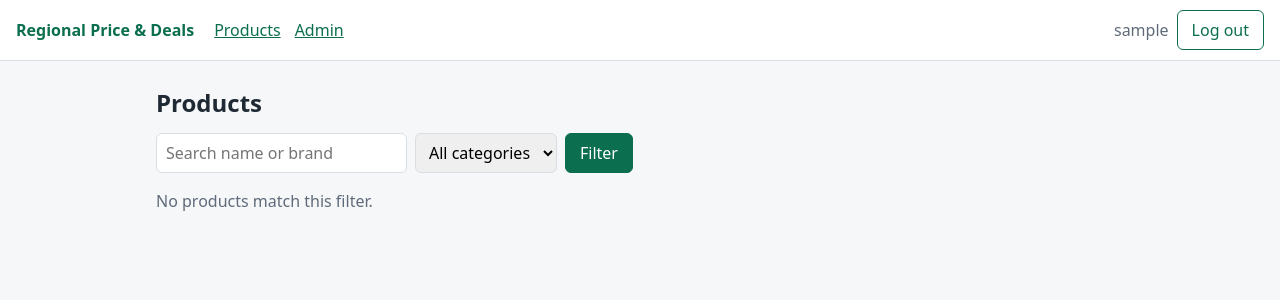
After one commit to asico14/CS-project-regional-price, a Django app: page /products/ in a window 1280 px wide. The commit adds this page. Shown: the top 300 px of the page. Run offline with Django 5.2, Linux system fonts and the light colour scheme; the visitor is signed in with stand-in values (Sample User, id 1); data that the repository does not hold is empty.

Commit message:
Add product list page with search and category filter
Staff-only list of products, searchable by name or brand, filterable
by category, 25 per page with filters kept across pages.

```diff
--- /dev/null
+++ b/web/catalog/urls.py
@@ -0,0 +1,7 @@
+from django.urls import path
+
+from . import views
+
+urlpatterns = [
+    path("products/", views.ProductListView.as_view(), name="product_list"),
+]
--- a/web/catalog/views.py
+++ b/web/catalog/views.py
@@ -1,3 +1,38 @@
-from django.shortcuts import render
+from django.db.models import Q
+from django.views.generic import ListView
 
-# Create your views here.
+from core.access import StaffRequiredMixin
+
+from .models import Category, Product
+
+
+class ProductListView(StaffRequiredMixin, ListView):
+    """Product list with a text search and a category filter."""
+
+    model = Product
+    template_name = "catalog/product_list.html"
+    context_object_name = "products"
+    paginate_by = 25
+
+    def get_queryset(self):
+        products = Product.objects.select_related("category")
+        self.query = self.request.GET.get("q", "").strip()
+        self.category_id = self.request.GET.get("category", "")
+        if self.query:
+            products = products.filter(
+                Q(name__icontains=self.query) | Q(brand__icontains=self.query)
+            )
+        if self.category_id.isdigit():
+            products = products.filter(category_id=self.category_id)
+        return products
+
+    def get_context_data(self, **kwargs):
+        context = super().get_context_data(**kwargs)
+        context["query"] = self.query
+        context["category_id"] = self.category_id
+        context["categories"] = Category.objects.all()
+        # Keep the filters when moving between pages.
+        params = self.request.GET.copy()
+        params.pop("page", None)
+        context["filter_query"] = params.urlencode()
+        return context
--- a/web/config/urls.py
+++ b/web/config/urls.py
@@ -21,4 +21,5 @@ from django.urls import include, path
 urlpatterns = [
     path("admin/", admin.site.urls),
     path("", include("core.urls")),
+    path("", include("catalog.urls")),
 ]
--- a/web/templates/base.html
+++ b/web/templates/base.html
@@ -11,7 +11,8 @@
     <a class="brand" href="{% url 'index' %}">Regional Price &amp; Deals</a>
     {% if user.is_authenticated %}
     <nav>
-      {% block nav %}{% endblock %}
+      <a href="{% url 'product_list' %}">Products</a>
+      <a href="{% url 'admin:index' %}">Admin</a>
     </nav>
     <form class="logout" method="post" action="{% url 'logout' %}">
       {% csrf_token %}
--- /dev/null
+++ b/web/templates/catalog/product_list.html
@@ -0,0 +1,41 @@
+{% extends "base.html" %}
+{% block title %}Products{% endblock %}
+{% block content %}
+<h1>Products</h1>
+<form method="get" class="toolbar">
+  <input type="search" name="q" value="{{ query }}" placeholder="Search name or brand" aria-label="Search">
+  <select name="category" aria-label="Category">
+    <option value="">All categories</option>
+    {% for category in categories %}
+    <option value="{{ category.pk }}"{% if category.pk|stringformat:"s" == category_id %} selected{% endif %}>{{ category.name }}</option>
+    {% endfor %}
+  </select>
+  <button type="submit">Filter</button>
+  {% if query or category_id %}<a href="{% url 'product_list' %}">Clear</a>{% endif %}
+  <span class="spacer"></span>
+</form>
+
+{% if products %}
+<div class="table-wrap">
+  <table>
+    <thead>
+      <tr><th>Product</th><th>Brand</th><th>Category</th><th>Size</th><th>Status</th></tr>
+    </thead>
+    <tbody>
+      {% for product in products %}
+      <tr>
+        <td>{{ product.name }}</td>
+        <td>{{ product.brand|default:"—" }}</td>
+        <td>{{ product.category.name }}</td>
+        <td>{{ product.unit_size.normalize }} {{ product.get_unit_display }}</td>
+        <td>{% if product.is_active %}<span class="tag">active</span>{% else %}<span class="tag off">hidden</span>{% endif %}</td>
+      </tr>
+      {% endfor %}
+    </tbody>
+  </table>
+</div>
+{% include "pagination.html" %}
+{% else %}
+<p class="muted">No products match this filter.</p>
+{% endif %}
+{% endblock %}
--- a/web/templates/core/index.html
+++ b/web/templates/core/index.html
@@ -3,6 +3,7 @@
 <h1>Fergana Valley channel platform</h1>
 <p>Manage stores, products and prices for the Telegram channel.</p>
 <ul>
+  <li><a href="{% url 'product_list' %}">Products</a></li>
   <li><a href="{% url 'admin:index' %}">Admin panel</a></li>
 </ul>
 {% endblock %}
```
Also changed, not shown: web/catalog/test_views.py (added, +54 -0 lines), web/templates/pagination.html (added, +7 -0 lines).
